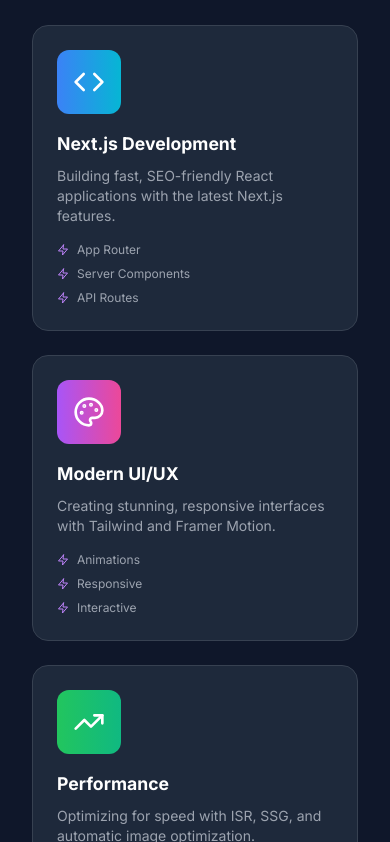
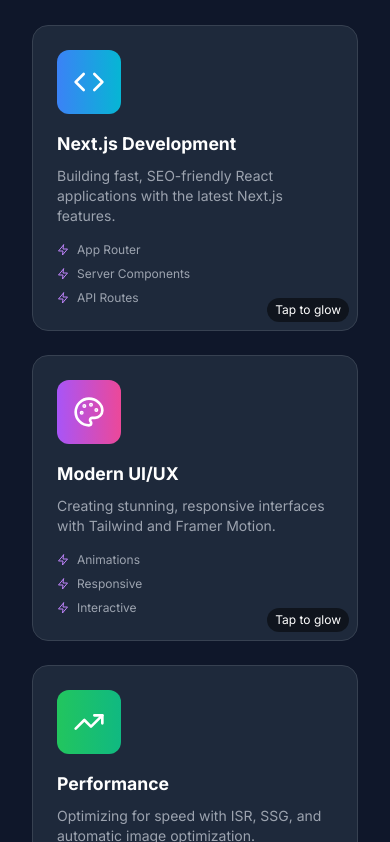
Before and after one commit to monishr288/design-agency-nextjs, a Next.js app: page / in a window 390 px wide. Shown: the part 1161-2003 px from the top of the page. Built offline with nearby package versions, Linux system fonts and the light colour scheme.

Commit message:
Fix mobile glow for services section

```diff
--- a/app/components/Services.jsx
+++ b/app/components/Services.jsx
@@ -2,7 +2,7 @@
 
 import { motion } from 'framer-motion'
 import { Code, Palette, TrendingUp, Camera, Sparkles, Zap } from 'lucide-react'
-import { useState } from 'react'
+import { useState, useEffect } from 'react'
 
 const services = [
   {
@@ -37,6 +37,26 @@
 
 const Services = () => {
   const [activeIndex, setActiveIndex] = useState(null)
+  const [isMobile, setIsMobile] = useState(false)
+
+  useEffect(() => {
+    // Check if device is mobile
+    const checkMobile = () => {
+      setIsMobile(window.innerWidth < 768)
+    }
+
+    checkMobile()
+    window.addEventListener('resize', checkMobile)
+
+    return () => window.removeEventListener('resize', checkMobile)
+  }, [])
+
+  const handleCardClick = (index) => {
+    if (isMobile) {
+      // On mobile, toggle glow on click
+      setActiveIndex(activeIndex === index ? null : index)
+    }
+  }
 
   return (
     <section id="services" className="py-32 bg-gray-50 dark:bg-[#0F172A] relative overflow-hidden">
@@ -69,11 +89,12 @@
               initial={{ opacity: 0, y: 30 }}
               whileInView={{ opacity: 1, y: 0 }}
               transition={{ duration: 0.5, delay: index * 0.1 }}
-              onHoverStart={() => setActiveIndex(index)}
-              onHoverEnd={() => setActiveIndex(null)}
-              className="group relative"
+              onHoverStart={() => !isMobile && setActiveIndex(index)}
+              onHoverEnd={() => !isMobile && setActiveIndex(null)}
+              onClick={() => handleCardClick(index)}
+              className="group relative cursor-pointer"
             >
-              {/* Glow Effect - This creates the glow on hover */}
+              {/* Glow Effect - Visible on hover (desktop) or click (mobile) */}
               <motion.div
                 animate={{
                   opacity: activeIndex === index ? 0.3 : 0,
@@ -110,6 +131,13 @@
                     </div>
                   ))}
                 </div>
+
+                {/* Tap indicator for mobile */}
+                {isMobile && activeIndex !== index && (
+                  <div className="absolute bottom-2 right-2 bg-black/50 text-white text-xs px-2 py-1 rounded-full">
+                    Tap to glow
+                  </div>
+                )}
               </div>
             </motion.div>
           ))}
```
